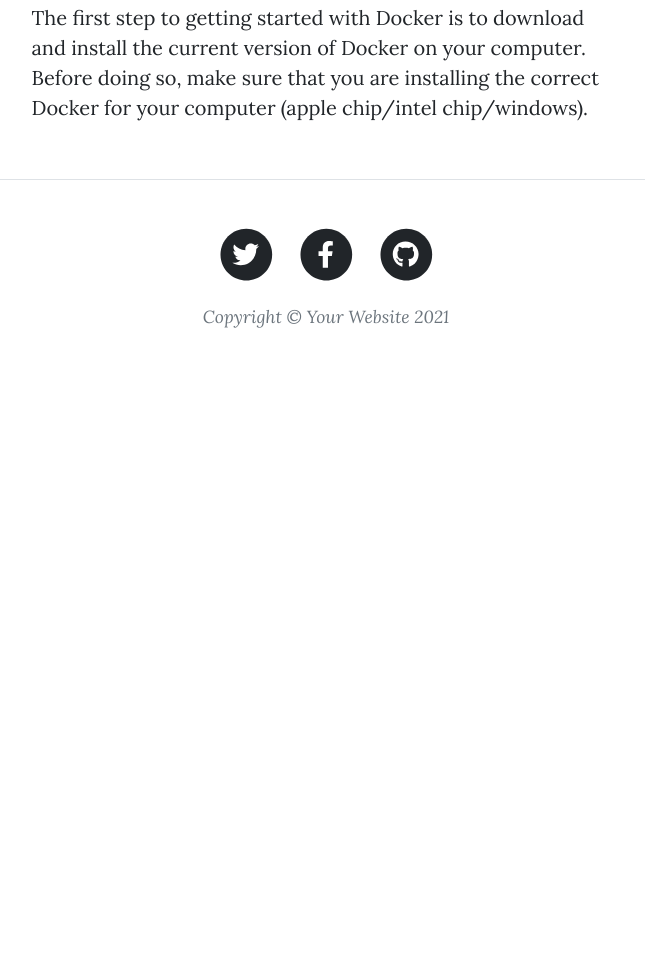
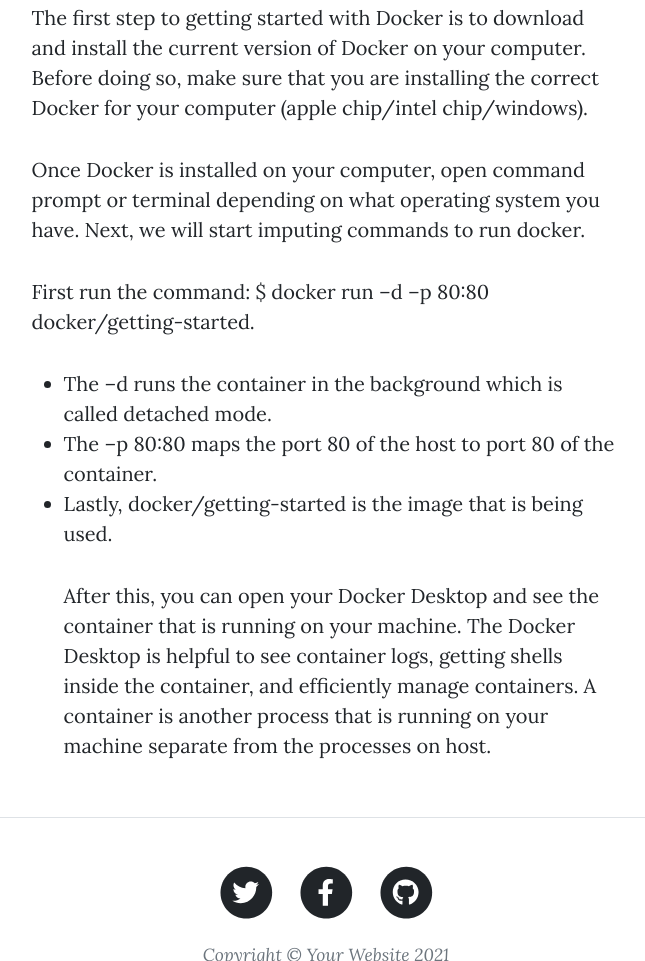
Before and after one commit to sduvapu/project, a plain HTML site: page public_html/docker.html in a window 1280 px wide. Shown: the part 1011-1972 px from the top of the page, without its empty margins (314-959 px from the left). Before the commit the page ends 1389 px from the top, so only its background shows below. Drawn offline with nearby package versions, Linux system fonts and the light colour scheme; a web font is replaced by a local one.

Commit message:
Update docker.html

```diff
--- a/public_html/docker.html
+++ b/public_html/docker.html
@@ -70,6 +70,13 @@
                             <li>Running applications using Docker Compose</li>
                         </ul>
                         <p class="lead">The first step to getting started with Docker is to download and install the current version of Docker on your computer. Before doing so, make sure that you are installing the correct Docker for your computer (apple chip/intel chip/windows).</p>
+                        <p class="lead">Once Docker is installed on your computer, open command prompt or terminal depending on what operating system you have. Next, we will start imputing commands to run docker.</p>
+                        <p class="lead">First run the command: $ docker run –d –p 80:80 docker/getting-started.</p>
+                        <ul>
+                            <li>The –d runs the container in the background which is called detached mode.
+                            <li>The –p 80:80 maps the port 80 of the host to port 80 of the container.
+                            <li>Lastly, docker/getting-started is the image that is being used.
+                        <p class="lead">After this, you can open your Docker Desktop and see the container that is running on your machine. The Docker Desktop is helpful to see container logs, getting shells inside the container, and efficiently manage containers. A container is another process that is running on your machine separate from the processes on host.</p>
                     </div>
                 </div>
             </div>
```
